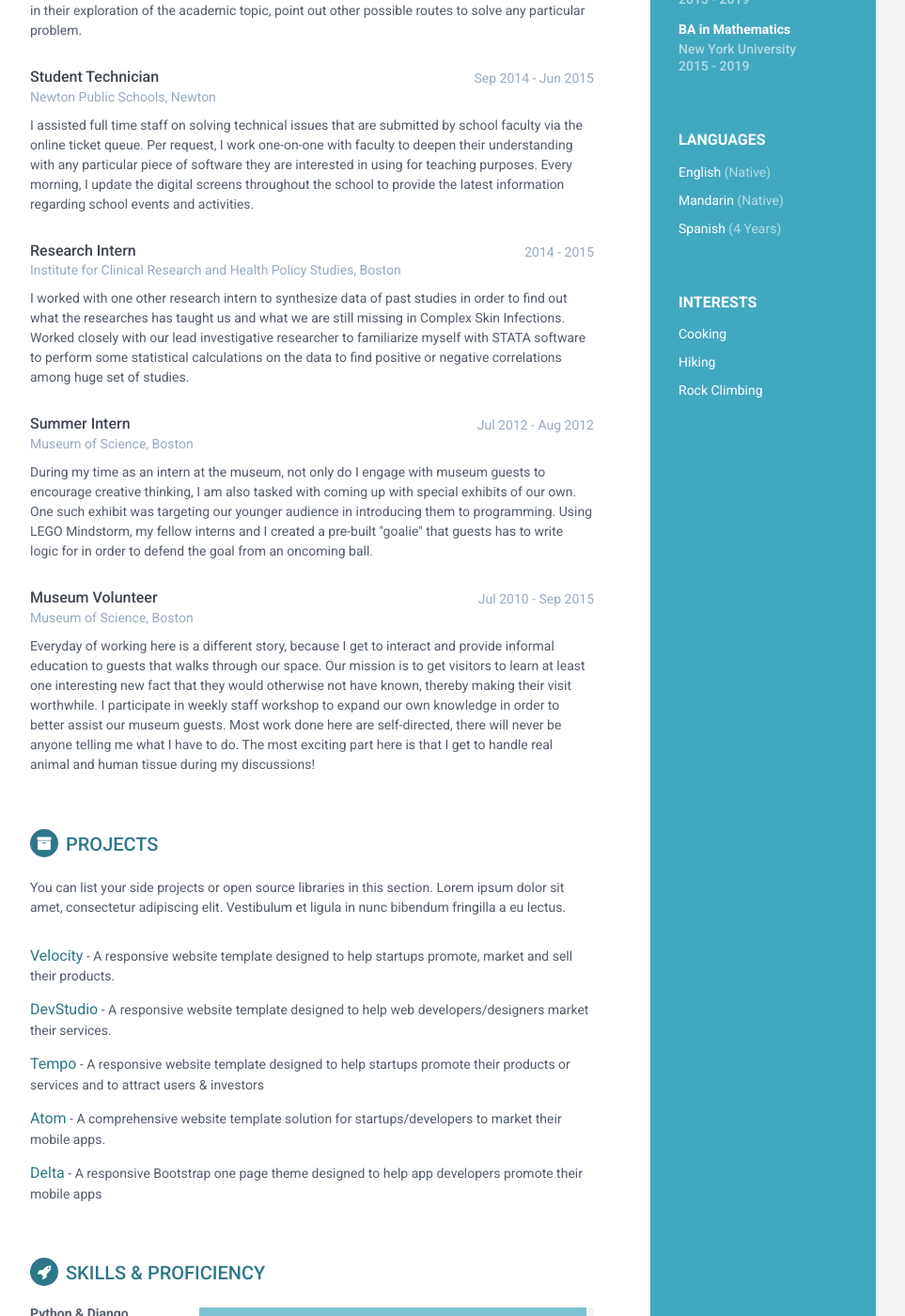
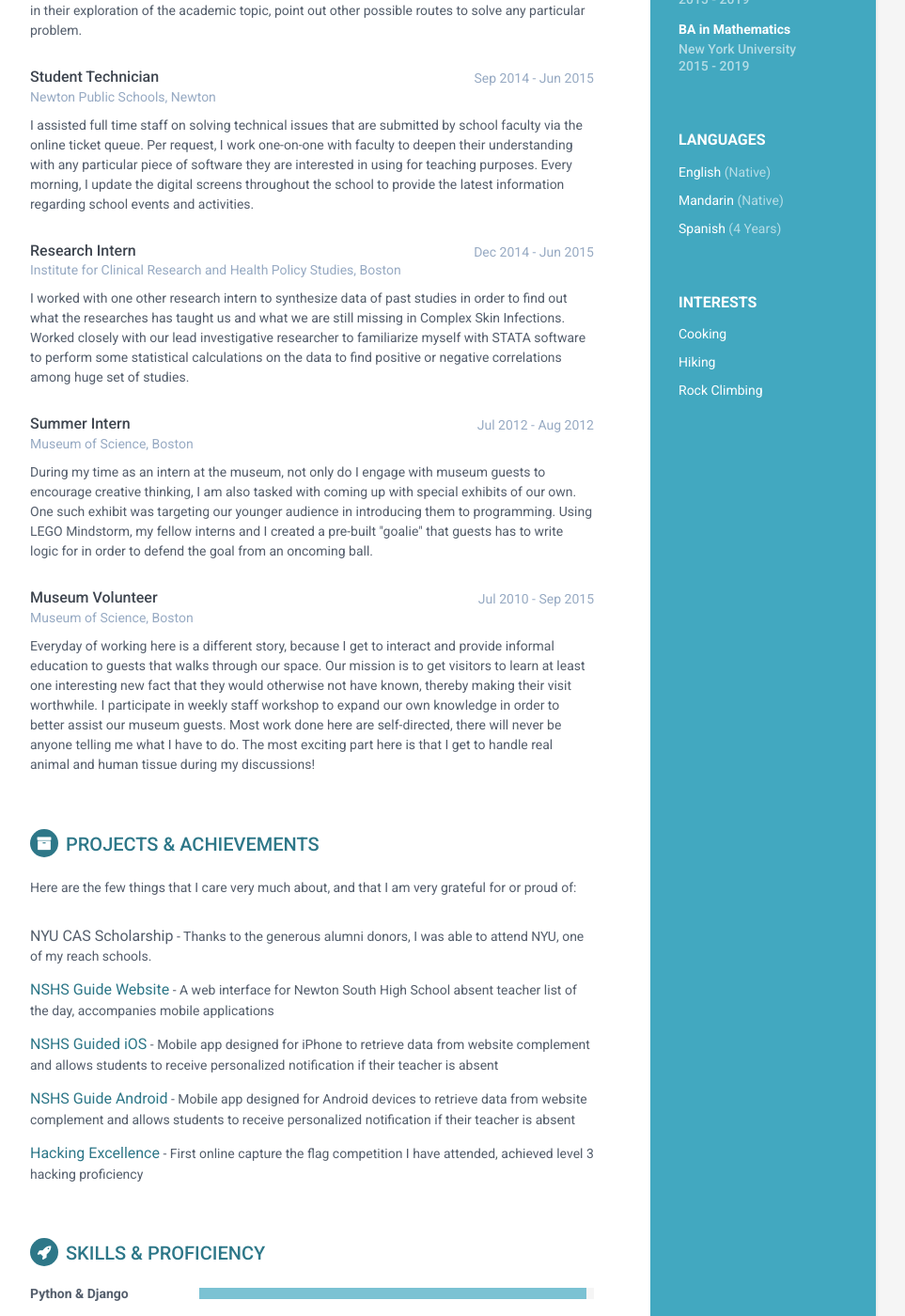
Before and after one commit to EricSihaoLin/ericslin.com, a Jekyll site: the page built from index.html, in a window 1280 px wide and 1400 px high, scrolled down 661 px. Shown: the whole window at 94% size, without its empty margins (188-1151 px from the left). Built offline with Jekyll 4.4.1, drawn with Linux system fonts in a browser that asks for light colours.

Commit message:
Changed experiences and projects

```diff
--- a/_includes/experience.html
+++ b/_includes/experience.html
@@ -46,7 +46,7 @@
                     <div class="meta">
                         <div class="upper-row">
                             <h3 class="job-title">Research Intern</h3>
-                            <div class="time">2014 - 2015</div>
+                            <div class="time">Dec 2014 - Jun 2015</div>
                         </div><!--//upper-row-->
                         <div class="company">Institute for Clinical Research and Health Policy Studies, Boston</div>
                     </div><!--//meta-->
--- a/_includes/projects.html
+++ b/_includes/projects.html
@@ -1,23 +1,23 @@
 <section class="section projects-section">
-                <h2 class="section-title"><i class="fa fa-archive"></i>Projects</h2>
+                <h2 class="section-title"><i class="fa fa-archive"></i>Projects &amp; Achievements</h2>
                 <div class="intro">
-                    <p>You can list your side projects or open source libraries in this section. Lorem ipsum dolor sit amet, consectetur adipiscing elit. Vestibulum et ligula in nunc bibendum fringilla a eu lectus.</p>
+                    <p>Here are the few things that I care very much about, and that I am very grateful for or proud of:</p>
                 </div><!--//intro-->
                 <div class="item">
-                    <span class="project-title"><a href="#hook">Velocity</a></span> - <span class="project-tagline">A responsive website template designed to help startups promote, market and sell their products.</span>
+                    <span class="project-title">NYU CAS Scholarship</span> - <span class="project-tagline">Thanks to the generous alumni donors, I was able to attend NYU, one of my reach schools.</span>
 
                 </div><!--//item-->
                 <div class="item">
-                    <span class="project-title"><a href="#" target="_blank">DevStudio</a></span> -
-                    <span class="project-tagline">A responsive website template designed to help web developers/designers market their services. </span>
+                    <span class="project-title"><a href="http://nshsguide.newton.k12.ma.us/" target="_blank">NSHS Guide Website</a></span> -
+                    <span class="project-tagline">A web interface for Newton South High School absent teacher list of the day, accompanies mobile applications</span>
                 </div><!--//item-->
                 <div class="item">
-                    <span class="project-title"><a href="#" target="_blank">Tempo</a></span> - <span class="project-tagline">A responsive website template designed to help startups promote their products or services and to attract users &amp; investors</span>
+                    <span class="project-title"><a href="https://itunes.apple.com/us/app/nshs-guide/id998228606" target="_blank">NSHS Guided iOS</a></span> - <span class="project-tagline">Mobile app designed for iPhone to retrieve data from website complement and allows students to receive personalized notification if their teacher is absent</span>
                 </div><!--//item-->
                 <div class="item">
-                    <span class="project-title"><a href="#" target="_blank">Atom</a></span> - <span class="project-tagline">A comprehensive website template solution for startups/developers to market their mobile apps. </span>
+                    <span class="project-title"><a href="https://play.google.com/store/apps/details?id=com.nshsappdesignteam.nshsguide" target="_blank">NSHS Guide Android</a></span> - <span class="project-tagline">Mobile app designed for Android devices to retrieve data from website complement and allows students to receive personalized notification if their teacher is absent</span>
                 </div><!--//item-->
                 <div class="item">
-                    <span class="project-title"><a href="#" target="_blank">Delta</a></span> - <span class="project-tagline">A responsive Bootstrap one page theme designed to help app developers promote their mobile apps</span>
+                    <span class="project-title"><a href="#" target="_blank">Hacking Excellence</a></span> - <span class="project-tagline">First online capture the flag competition I have attended, achieved level 3 hacking proficiency</span>
                 </div><!--//item-->
             </section><!--//section-->
```
